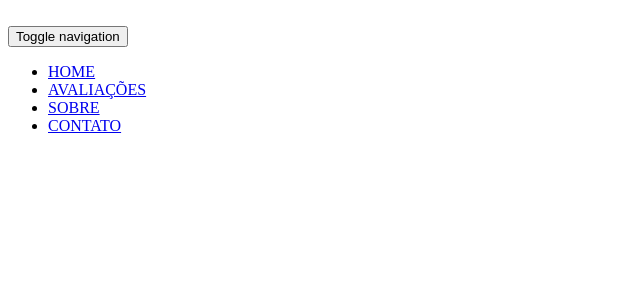
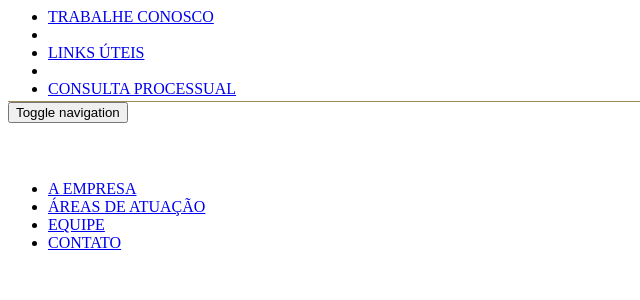
Before and after one commit to joseveronez/brazilio, a PHP site: template views/componentes/header.php in a window 1280 px wide. Shown: the top 300 px of the page, without its empty margins (0-640 px from the left). Run offline with PHP 8.4, Linux system fonts and the light colour scheme; the template is opened without the code that fills it, so the values that code supplies are empty.

Commit message:
Header e Home
Criação do Header, adição do owl-carousel na home

```diff
--- a/css/fonts.css
+++ b/css/fonts.css
@@ -1,8 +1,10 @@
 @import url('https://fonts.googleapis.com/css?family=Roboto:100,300,400,500,700,900');
 @import url('https://fonts.googleapis.com/css?family=Montserrat');
+@import url('https://fonts.googleapis.com/css?family=Open+Sans');
 .Montserrat {font-family: 'Montserrat', sans-serif;}
 .Festival { font-family: festival, sans-serif; }
 .Rye { font-family: rye, sans-serif; }
+.OpenSans {font-family: 'Open Sans', sans-serif;}
 .Teko-Light { font-family: tekoLight, sans-serif; }
 .Teko-Regular { font-family: tekoRegular, sans-serif; }
 .Teko-Medium { font-family: tekoMedium, sans-serif; }
--- a/views/componentes/footer.php
+++ b/views/componentes/footer.php
@@ -8,6 +8,37 @@
 <script type="text/javascript">
 	$(document).ready(function() {
 
+    });
+
+    $('.owl-carousel.owl-associadas').owlCarousel({
+        nav:false,
+        dots:false,
+        responsiveClass:true,
+        autoplay:true,
+        autoplayTimeout:2000,
+        autoplayHoverPause:false,
+        responsive:{
+            0:{
+                items:1,
+                loop:true
+            },
+            500:{
+                items:2,
+                loop:true
+            },
+            768:{
+                items:3,
+                loop:true
+            },
+            992:{
+                items:4,
+                loop:true
+            },
+            1200:{
+                items:8,
+                loop:true
+            }
+        }
     });
 
 	function Trim() {
@@ -27,4 +58,16 @@
 			$("#telefone").attr("maxlength", "14");
 		}
 	}
+
+    new vUnit({
+        CSSMap: {
+            '.vh': {
+                property: 'height',
+                reference: 'vh'
+            }
+        },
+        onResize: function() {
+            console.log('A screen resize just happened, yo.');
+        }
+    }).init();
 </script>
--- a/views/componentes/head.php
+++ b/views/componentes/head.php
@@ -58,4 +58,4 @@
         ScriptLoader::LoadPLUGINSCSS('font-awesome-4.7.0/css/font-awesome.min.css');
 	?>
 </head>
-<body>
+<body class="OpenSans">
--- a/views/componentes/header.php
+++ b/views/componentes/header.php
@@ -1,8 +1,14 @@
-<nav class="navbar navbar-fixed-top bg-branco" role = "navigation">
-    <div class="container">
-        <div class="col-lg-12 col-md-12 col-sm-12 bg-branco padding-zero">
-            <div class="col-lg-6 col-md-6 col-sm-6 hidden-xs">
-                <img src="" class="img-responsive" >
+<nav class="navbar navbar-fixed-top bg-transparente" role = "navigation">
+    <div class="col-lg-12 col-md-12 col-sm-12" style="border-bottom: 1px solid #a08a59;">
+        <div class="container">
+            <div class="col-lg-12 col-md-12 col-sm-12 padding-zero text-right">
+                <ul class="list-inline" style="margin-bottom: 3px; margin-top:5px;">
+                    <li><a href="#" class="link-default dourado-fonte">TRABALHE CONOSCO</a></li>
+                    <li><div class="separador"></div></li>
+                    <li><a href="#" class="link-default dourado-fonte">LINKS ÚTEIS</a></li>
+                    <li><div class="separador"></div></li>
+                    <li><a href="#" class="link-default dourado-fonte">CONSULTA PROCESSUAL</a></li>
+                </ul>
             </div>
         </div>
     </div>
@@ -15,12 +21,13 @@
         </button>
     </div>
     <div class="collapse navbar-collapse" id="example-navbar-collapse">
-        <div class="navbar-centralizada">
-            <ul class = "nav navbar-nav padding-zero">
-                <li><a href="#" class="branco-fonte">HOME</a></li>
-                <li><a href="#" class="branco-fonte">AVALIAÇÕES</a></li>
-                <li><a href="#" class="branco-fonte">SOBRE</a></li>
-                <li><a href="#" class="branco-fonte">CONTATO</a></li>
+        <div class="container">
+            <a class="navbar-brand" href="#"><img src="imagens/logobrazilio.png" class="img-responsive" ></a>
+            <ul class="nav navbar-nav margin-ul padding-zero">
+                <li><a href="#" class="link-default branco-fonte">A EMPRESA</a></li>
+                <li><a href="#" class="link-default branco-fonte">ÁREAS DE ATUAÇÃO</a></li>
+                <li><a href="#" class="link-default branco-fonte">EQUIPE</a></li>
+                <li><a href="#" class="link-default branco-fonte">CONTATO</a></li>
             </ul>
         </div>
     </div>
```
Also changed, not shown: css/cores.css (+9 -4 lines), css/style.css (+25 -11 lines), views/home.php (+26 -1 lines), imagens/ban1.jpg (added), imagens/ban2.jpg (added), imagens/ban3.jpg (added), imagens/banner_email.jpg (added), imagens/logobrazilio.png (added).
